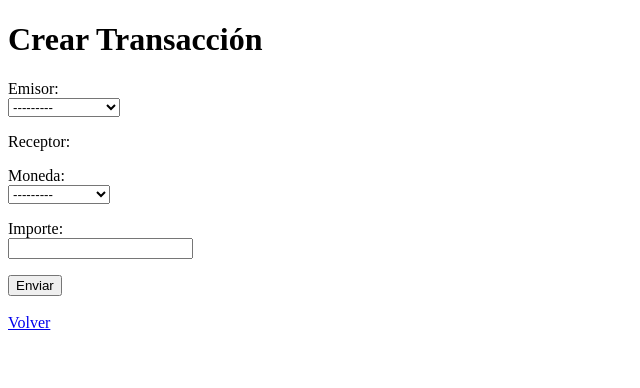
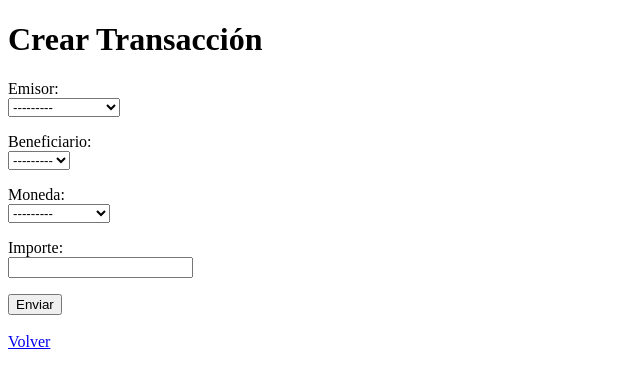
Before and after one commit to Auditor2003/Proyecto_Modulo_7_ABP, a Django app: page /transaccion/crear/ in a window 1280 px wide. Shown: the top 388 px of the page, without its empty margins (0-640 px from the left). Run offline with Django 5.2, Linux system fonts and the light colour scheme; data comes from the database, SQL or seed files in the repository; data that the repository does not hold is empty.

Commit message:
Adaptacion completa a beneficiario en transacciones (forms, views y template)

```diff
--- a/gestion/forms.py
+++ b/gestion/forms.py
@@ -1,5 +1,5 @@
 from django import forms
-from .models import Usuario, Transaccion
+from .models import Usuario, Transaccion, Beneficiario
 
 
 class UsuarioForm(forms.ModelForm):
@@ -25,14 +25,12 @@ class UsuarioForm(forms.ModelForm):
         if contrasena and confirmar and contrasena != confirmar:
             raise forms.ValidationError("Las contraseñas no coinciden.")
 
-        # Valido que la contraseña tenga una longitud mínima
+        # Valido longitud mínima
         if contrasena and len(contrasena) < 6:
             raise forms.ValidationError("La contraseña debe tener al menos 6 caracteres.")
 
         return cleaned_data
 
-
-# FORM TRANSACCION
 
 class TransaccionForm(forms.ModelForm):
 
@@ -40,7 +38,7 @@ class TransaccionForm(forms.ModelForm):
         model = Transaccion
         fields = [
             'id_usuario_emisor',
-            'id_usuario_receptor',
+            'id_beneficiario',
             'currency_id',
             'importe'
         ]
@@ -49,18 +47,13 @@ class TransaccionForm(forms.ModelForm):
         cleaned_data = super().clean()
 
         emisor = cleaned_data.get('id_usuario_emisor')
-        receptor = cleaned_data.get('id_usuario_receptor')
         importe = cleaned_data.get('importe')
 
-        # Valido que el emisor y receptor no sean el mismo usuario
-        if emisor and receptor and emisor == receptor:
-            raise forms.ValidationError("No puedes transferirte a ti mismo.")
-
-        # Valido que el importe sea mayor que cero
+        # Valido que el importe sea mayor a 0
         if importe and importe <= 0:
             raise forms.ValidationError("El importe debe ser mayor a 0.")
 
-        # Valido que el emisor tenga saldo suficiente
+        # Valido saldo suficiente
         if emisor and importe and emisor.saldo < importe:
             raise forms.ValidationError("El emisor no tiene saldo suficiente.")
 
--- a/gestion/templates/gestion/transaccion_form.html
+++ b/gestion/templates/gestion/transaccion_form.html
@@ -8,14 +8,12 @@
 
     <h1>Crear Transacción</h1>
 
-    <!-- Mensajes del sistema -->
     {% if messages %}
         {% for message in messages %}
             <p>{{ message }}</p>
         {% endfor %}
     {% endif %}
 
-    <!-- Formulario -->
     <form method="post">
         {% csrf_token %}
 
@@ -25,8 +23,8 @@
         </p>
 
         <p>
-            <label>Receptor:</label><br>
-            {{ form.id_usuario_receptor }}
+            <label>Beneficiario:</label><br>
+            {{ form.id_beneficiario }}
         </p>
 
         <p>
--- a/gestion/views.py
+++ b/gestion/views.py
@@ -3,18 +3,14 @@ from django.urls import reverse_lazy
 from django.contrib import messages
 from django.db import transaction
 
-from .models import Usuario, Transaccion, Moneda
+from .models import Usuario, Transaccion, Moneda, Beneficiario
 from .forms import UsuarioForm, TransaccionForm
 
-
-# CRUD USUARIO
 
 class UsuarioListView(ListView):
     model = Usuario
     template_name = 'gestion/usuario_list.html'
     context_object_name = 'usuarios'
-
-    # Muestro todos los usuarios
 
 
 class UsuarioCreateView(CreateView):
@@ -23,8 +19,6 @@ class UsuarioCreateView(CreateView):
     form_class = UsuarioForm
     success_url = reverse_lazy('usuario_list')
 
-    # Creo usuarios con validación personalizada
-
 
 class UsuarioUpdateView(UpdateView):
     model = Usuario
@@ -32,25 +26,17 @@ class UsuarioUpdateView(UpdateView):
     form_class = UsuarioForm
     success_url = reverse_lazy('usuario_list')
 
-    # Edito usuarios reutilizando el mismo formulario
-
 
 class UsuarioDeleteView(DeleteView):
     model = Usuario
     template_name = 'gestion/usuario_confirm_delete.html'
     success_url = reverse_lazy('usuario_list')
 
-    # Elimino un usuario con confirmación previa
-
-
-# CRUD MONEDA
 
 class MonedaListView(ListView):
     model = Moneda
     template_name = 'gestion/moneda_list.html'
     context_object_name = 'monedas'
-
-    # Muestro todas las monedas
 
 
 class MonedaCreateView(CreateView):
@@ -59,8 +45,6 @@ class MonedaCreateView(CreateView):
     fields = ['nombre_moneda', 'simbolo']
     success_url = reverse_lazy('moneda_list')
 
-    # Creo una nueva moneda
-
 
 class MonedaUpdateView(UpdateView):
     model = Moneda
@@ -68,28 +52,18 @@ class MonedaUpdateView(UpdateView):
     fields = ['nombre_moneda', 'simbolo']
     success_url = reverse_lazy('moneda_list')
 
-    # Edito una moneda existente
-
 
 class MonedaDeleteView(DeleteView):
     model = Moneda
     template_name = 'gestion/moneda_confirm_delete.html'
     success_url = reverse_lazy('moneda_list')
 
-    # Elimino una moneda
-
-
-# LIST TRANSACCION
 
 class TransaccionListView(ListView):
     model = Transaccion
     template_name = 'gestion/transaccion_list.html'
     context_object_name = 'transacciones'
 
-    # Muestro todas las transacciones
-
-
-# CREATE TRANSACCION
 
 class TransaccionCreateView(CreateView):
     model = Transaccion
@@ -97,18 +71,11 @@ class TransaccionCreateView(CreateView):
     template_name = 'gestion/transaccion_form.html'
     success_url = reverse_lazy('transaccion_list')
 
-    # Sobrescribo form_valid para aplicar lógica de negocio
     def form_valid(self, form):
 
         emisor = form.cleaned_data['id_usuario_emisor']
-        receptor = form.cleaned_data['id_usuario_receptor']
+        beneficiario = form.cleaned_data['id_beneficiario']
         importe = form.cleaned_data['importe']
-        moneda = form.cleaned_data['currency_id']
-
-        # Valido que no sea el mismo usuario
-        if emisor == receptor:
-            messages.error(self.request, "No puedes transferirte a ti mismo.")
-            return self.form_invalid(form)
 
         # Valido saldo suficiente
         if emisor.saldo < importe:
@@ -122,11 +89,9 @@ class TransaccionCreateView(CreateView):
                 emisor.saldo -= importe
                 emisor.save()
 
-                # Sumo saldo al receptor
-                receptor.saldo += importe
-                receptor.save()
+                # NO sumo saldo al beneficiario porque no tiene saldo
+                # Solo registro la transacción
 
-                # Guardo la transaccion
                 response = super().form_valid(form)
 
             messages.success(self.request, "Transacción realizada correctamente.")
```
